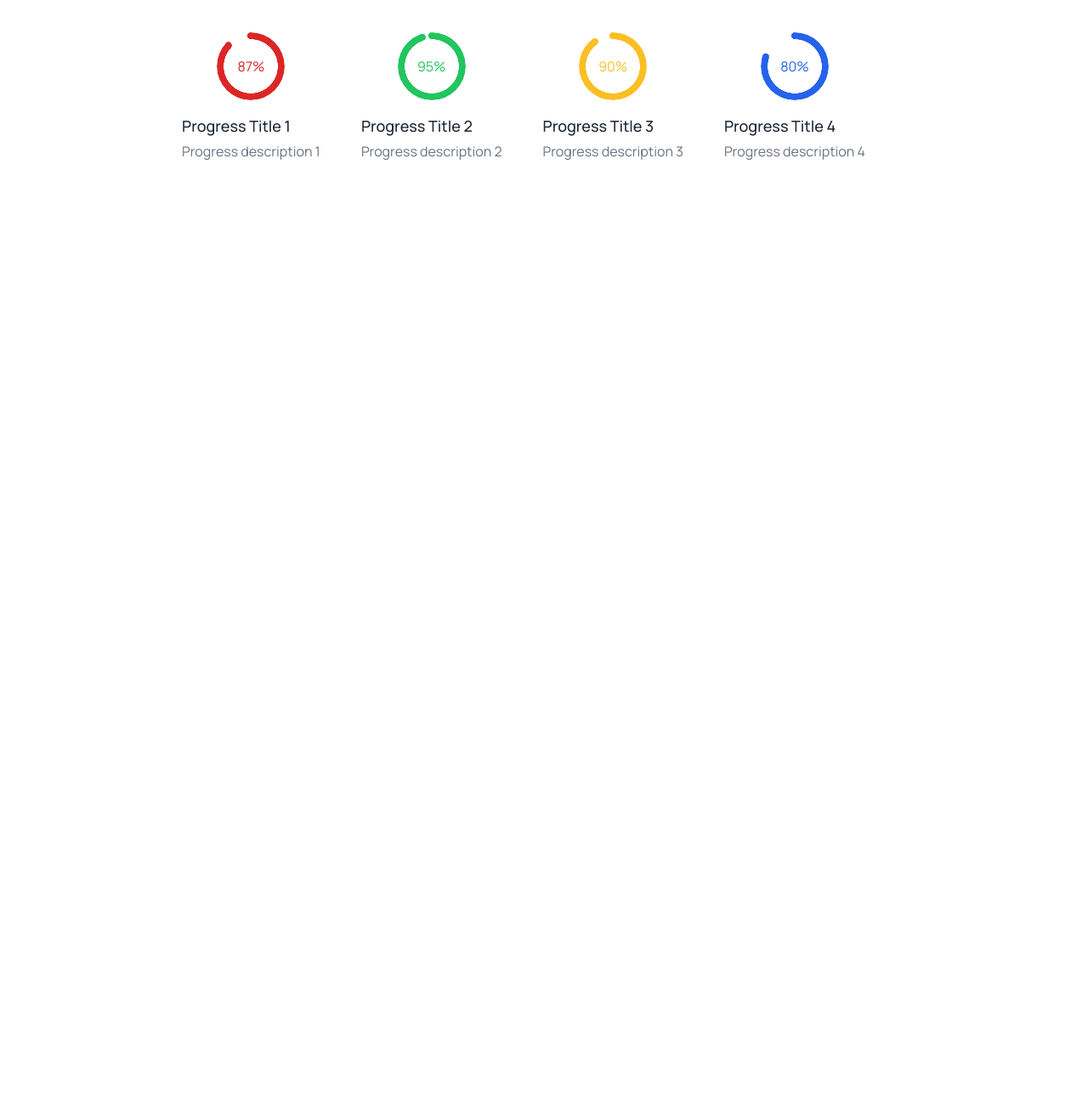
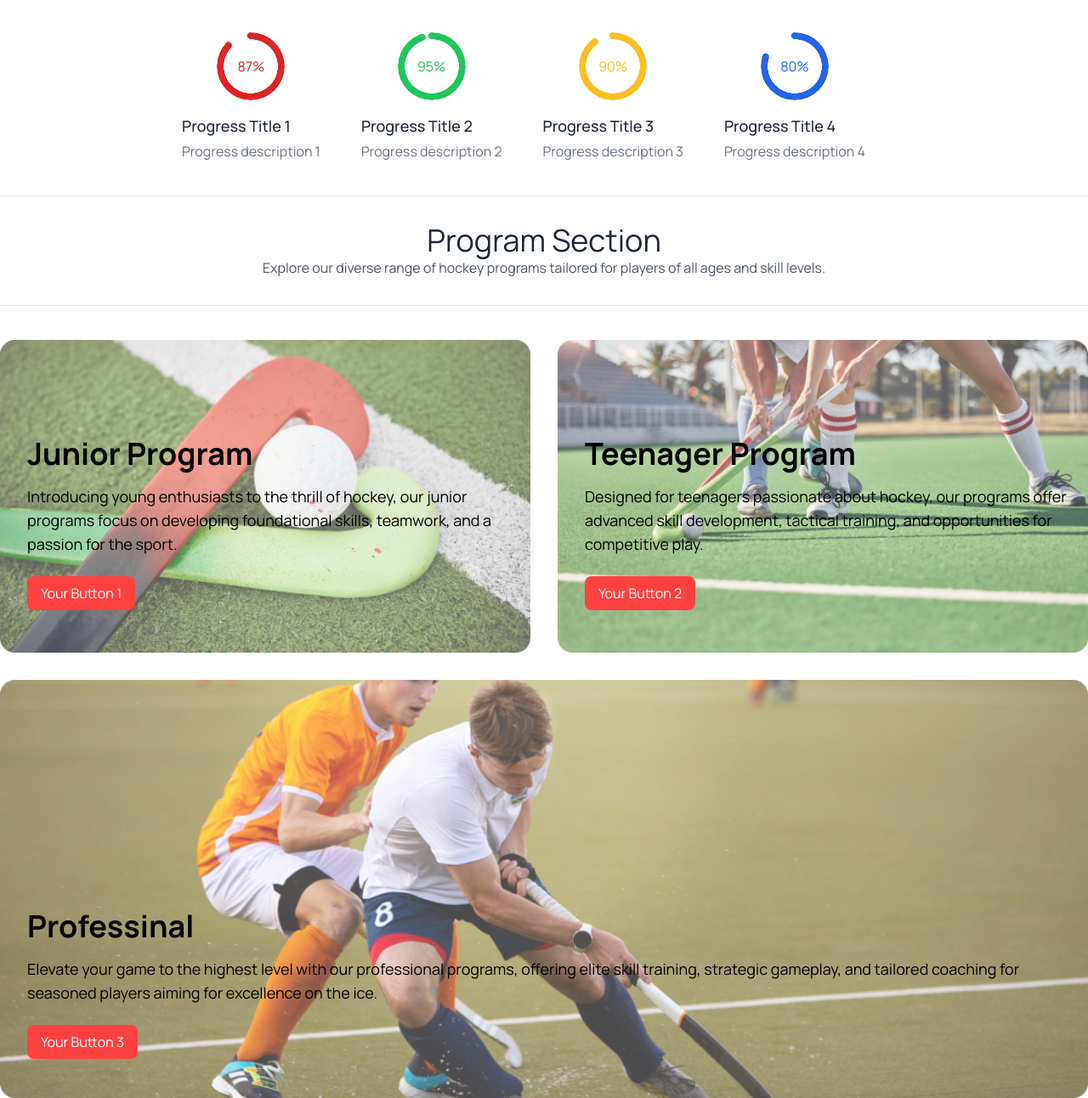
Before and after one commit to SRakiB23/Hockey_A3, a plain HTML site: page index.html in a window 1280 px wide. Shown: the part 988-2280 px from the top of the page at 85% size. Before the commit the page ends 1178 px from the top, so only its background shows below. Drawn offline with nearby package versions, Linux system fonts and the light colour scheme.

Commit message:
created program section

```diff
--- a/index.html
+++ b/index.html
@@ -1,24 +1,19 @@
 <!DOCTYPE html>
 <html lang="en">
+
 <head>
   <meta charset="UTF-8" />
   <meta name="viewport" content="width=device-width, initial-scale=1.0" />
   <title>Hockey's</title>
   <!---Daisy and Tailwind Cdn-->
-    <link
-      href="https://cdn.jsdelivr.net/npm/daisyui@4.6.0/dist/full.min.css"
-      rel="stylesheet"
-      type="text/css"
-    />
+  <link href="https://cdn.jsdelivr.net/npm/daisyui@4.6.0/dist/full.min.css" rel="stylesheet" type="text/css" />
   <script src="https://cdn.tailwindcss.com"></script>
 
   <!---Google font Manrope-->
   <link rel="preconnect" href="https://fonts.googleapis.com" />
   <link rel="preconnect" href="https://fonts.gstatic.com" crossorigin />
-    <link
-      href="https://fonts.googleapis.com/css2?family=Manrope:wght@400;500;600;700;800&display=swap"
-      rel="stylesheet"
-    />
+  <link href="https://fonts.googleapis.com/css2?family=Manrope:wght@400;500;600;700;800&display=swap"
+    rel="stylesheet" />
 </head>
 <!---Custom Color-->
 <script>
@@ -45,25 +40,13 @@
       <div class="navbar-start">
         <div class="dropdown">
           <div tabindex="0" role="button" class="btn btn-ghost lg:hidden">
-              <svg
-                xmlns="http://www.w3.org/2000/svg"
-                class="h-5 w-5"
-                fill="none"
-                viewBox="0 0 24 24"
-                stroke="currentColor"
-              >
-                <path
-                  stroke-linecap="round"
-                  stroke-linejoin="round"
-                  stroke-width="2"
-                  d="M4 6h16M4 12h8m-8 6h16"
-                />
+            <svg xmlns="http://www.w3.org/2000/svg" class="h-5 w-5" fill="none" viewBox="0 0 24 24"
+              stroke="currentColor">
+              <path stroke-linecap="round" stroke-linejoin="round" stroke-width="2" d="M4 6h16M4 12h8m-8 6h16" />
             </svg>
           </div>
-            <ul
-              tabindex="0"
-              class="menu menu-sm dropdown-content mt-3 z-[1] p-2 text-base shadow bg-base-100 rounded-box w-52"
-            >
+          <ul tabindex="0"
+            class="menu menu-sm dropdown-content mt-3 z-[1] p-2 text-base shadow bg-base-100 rounded-box w-52">
             <li><a>Home</a></li>
             <li><a>About</a></li>
             <li><a>Pages</a></li>
@@ -71,9 +54,7 @@
             <li><a>Contact</a></li>
           </ul>
         </div>
-          <a class="btn btn-ghost text-4xl"
-            >Hockey&nbsp;<span style="color: #ff4240">'</span>s</a
-          >
+        <a class="btn btn-ghost text-4xl">Hockey&nbsp;<span style="color: #ff4240">'</span>s</a>
       </div>
       <div class="navbar-center hidden lg:flex">
         <ul class="menu menu-horizontal px-1">
@@ -92,18 +73,14 @@
     <div class="carousel w-full pb-16">
       <div id="slide1" class="carousel-item relative w-full">
         <img src="/Images/1.png" class="w-full" />
-          <div
-            class="absolute flex justify-between transform -translate-y-1/2 left-5 right-5 top-1/2"
-          >
+        <div class="absolute flex justify-between transform -translate-y-1/2 left-5 right-5 top-1/2">
           <a href="#slide2" class="btn btn-circle">❮</a>
           <a href="#slide2" class="btn btn-circle">❯</a>
         </div>
       </div>
       <div id="slide2" class="carousel-item relative w-full">
         <img src="/Images/hockey.jpg" class="w-full" />
-          <div
-            class="absolute flex justify-between transform -translate-y-1/2 left-5 right-5 top-1/2"
-          >
+        <div class="absolute flex justify-between transform -translate-y-1/2 left-5 right-5 top-1/2">
           <a href="#slide1" class="btn btn-circle">❮</a>
           <a href="#slide1" class="btn btn-circle">❯</a>
         </div>
@@ -111,8 +88,10 @@
     </div>
     <hr class="bg-red-950" />
   </header>
+
+
   <main class="sm:container sm: mx-auto lg:max-w-7xl">
-      <div class="">
+    <section>
       <div>
         <h2 class="text-4xl text-center pt-8">Professional Hockeys Club</h2>
         <p class="text-base text-center pb-8">
@@ -154,11 +133,65 @@
             <p class="text-gray-500">Progress description 4</p>
           </div>
         </div>
+    </section>
+
+    <section class="">
+      <div>
+        <hr class="mt-10">
+        <h2 class="text-4xl text-center pt-8">Program Section</h2>
+        <p class="text-gray-600 text-base text-center pb-8">Explore our diverse range of hockey programs tailored
+          for players of all ages and skill levels.</p>
+        <hr class="pb-10" />
       </div>
+      <div>
+        <div class="grid grid-cols-1 sm:grid-cols-1 md:grid-cols-2 lg:grid-cols-2 gap-8">
+          <div class="relative">
+            <img src="Images/2.png" alt="Your Image 1" class="w-full h-auto opacity-70 ">
+            <div class="absolute text-left mt-8 top-2/4 pl-8 -translate-y-1/2 text-black">
+              <h2 class="text-4xl font-bold mb-4">Junior Program</h2>
+              <p class="text-lg mb-6">Introducing young enthusiasts to the thrill of hockey, our junior programs focus
+                on developing foundational skills,
+                teamwork, and a passion for the sport.</p>
+              <button class="bg-h-primary text-white px-4 py-2 rounded-lg">Your Button 1</button>
+            </div>
+          </div>
+
+          <!-- Second Image -->
+          <div class="relative">
+            <img src="Images/3.png" alt="Your Image 2" class="w-full h-auto opacity-70">
+            <div class="absolute text-left mt-8 top-2/4 pl-8 -translate-y-1/2 text-black">
+              <h2 class="text-4xl font-bold mb-4">Teenager Program</h2>
+              <p class="text-lg mb-6">Designed for teenagers passionate about hockey, our programs offer advanced
+                skill development, tactical training, and
+                opportunities for competitive play.</p>
+              <button class="bg-h-primary rounded-lg text-white px-4 py-2">Your Button 2</button>
+            </div>
+          </div>
+
+          <!-- Third Image-->
+          <div class="relative col-span-2">
+            <img src="Images/4.png" alt="Your Image 3" class="w-full h-auto opacity-70">
+            <div class="absolute text-left mt-28 top-2/4 pl-8 -translate-y-1/2 text-black">
+              <h2 class="text-4xl font-bold mb-4">Professinal</h2>
+              <p class="text-lg mb-6">Elevate your game to the highest level with our professional programs, offering
+                elite skill training, strategic
+                gameplay, and tailored coaching for seasoned players aiming for excellence on the ice.</p>
+              <button class="bg-h-primary text-white px-4 py-2 rounded-lg">Your Button 3</button>
+            </div>
+          </div>
+        </div>
+
+</body>
+
+</html>
+
+</div>
+</section>
 
 
 
 </main>
 <footer></footer>
 </body>
+
 </html>
```
Lines whose indentation alone changed are shown as unchanged.
